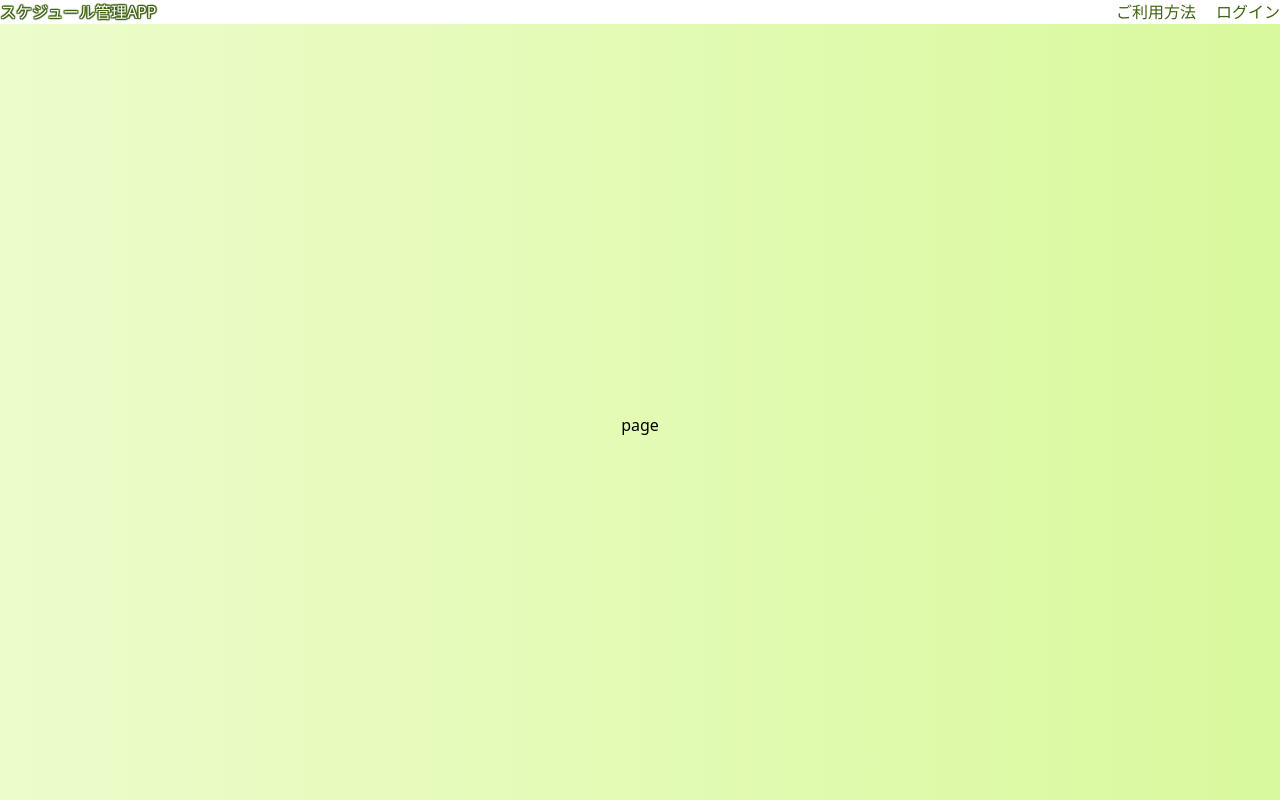
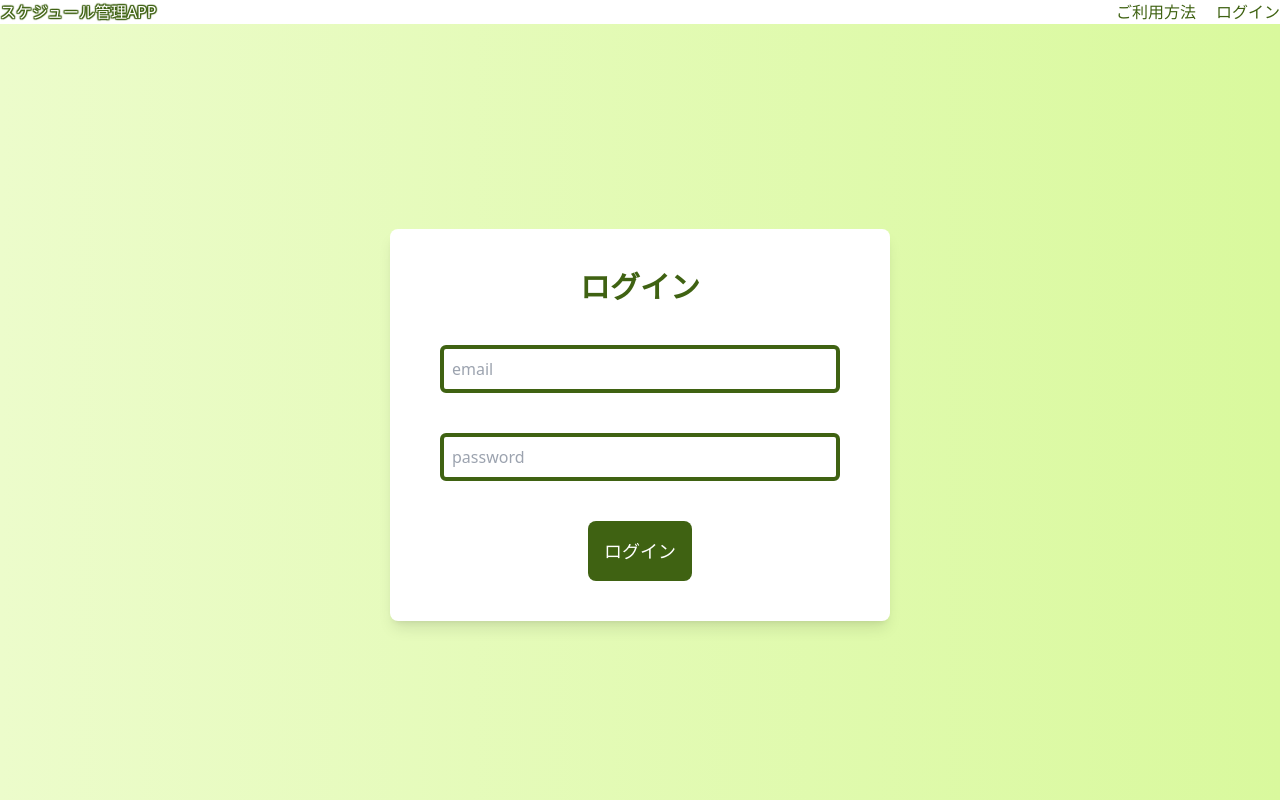
Before and after one commit to Hashimoto-Noriaki/next-calender-app-close, a Next.js app: page /login in a window 1280 px wide. Built offline with nearby package versions, Linux system fonts and the light colour scheme.

Commit message:
ログイン画面実装

```diff
--- a/src/app/login/page.tsx
+++ b/src/app/login/page.tsx
@@ -1,13 +1,30 @@
-import React from 'react'
+import { PrimaryBtn } from "../../components/atoms/PrimaryBtn";
 
-const page = () => {
+export const Login = () => {
   return (
-    <div>
-        <h1>
-            page
+    <div className="w-[500px] bg-white rounded-lg shadow-lg py-10">
+      <form className="flex flex-col justify-center items-center gap-10">
+        <h1 className="text-3xl text-lime-800 font-bold text-center">
+          ログイン
         </h1>
+        <div className="w-[80%]">
+          <input
+            type="text"
+            className="w-full border-4 border-solid border-lime-800 rounded-md p-2"
+            placeholder="email"
+          />
+        </div>
+        <div className="w-[80%]">
+          <input
+            type="password"
+            className="w-full border-4 border-solid border-lime-800 rounded-md p-2"
+            placeholder="password"
+          />
+        </div>
+        <PrimaryBtn>ログイン</PrimaryBtn>
+      </form>
     </div>
-  )
-}
+  );
+};
 
-export default page
+export default Login;
```
